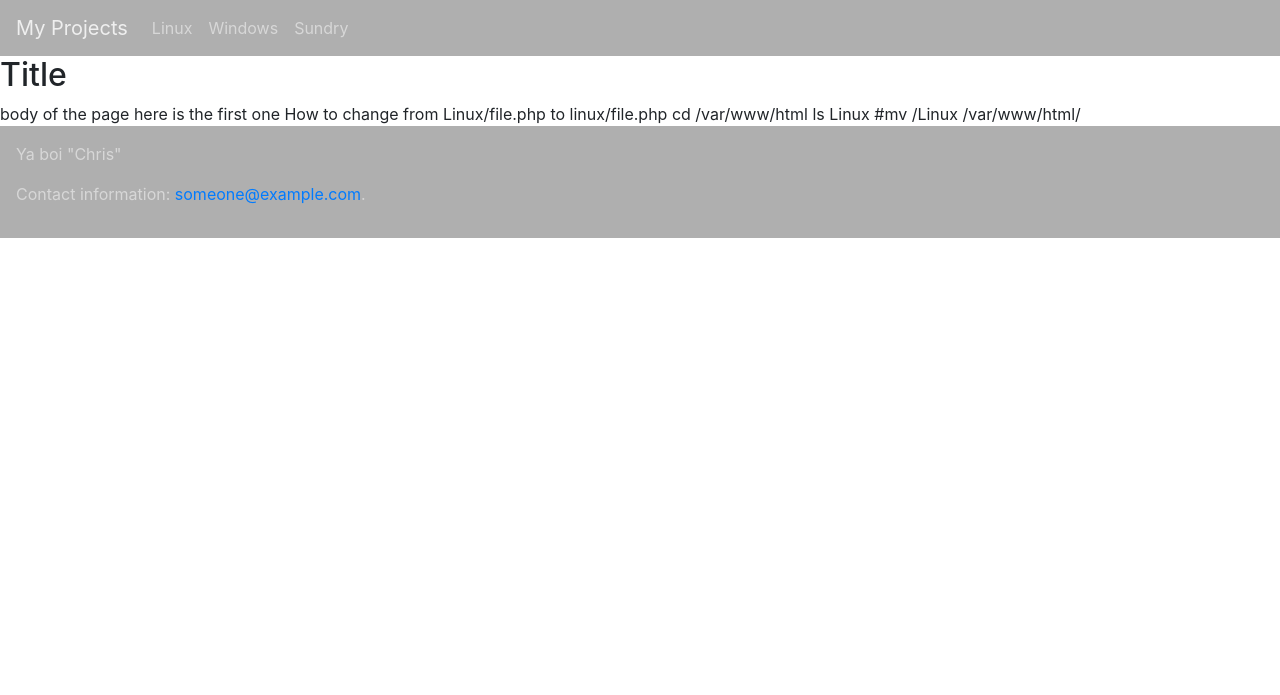
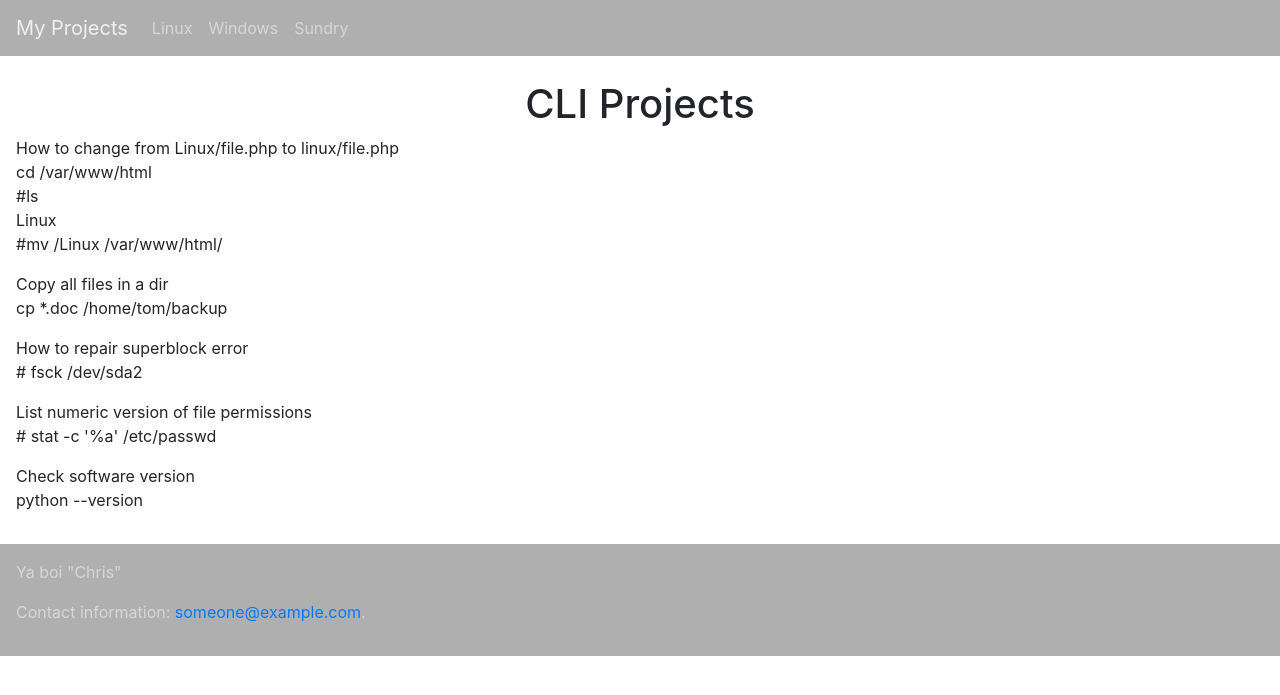
Before and after one commit to cnichols-git/lab_website, a PHP site: page /linux/cli_snippets.php in a window 1280 px wide. Shown: the top 695 px of the page. Run offline with PHP 8.4, Linux system fonts and the light colour scheme.

Commit message:
adding linux dir

```diff
--- a/linux/cli_snippets.php
+++ b/linux/cli_snippets.php
@@ -1,24 +1,47 @@
 <?php  include $_SERVER['DOCUMENT_ROOT'] . '/head.php';?>
 <?php  include $_SERVER['DOCUMENT_ROOT'] . '/nav.php';?>
 
-    <div main>
-    <h2>Title</h2>
+    <div main >
+        <div class="content pad-1">
+            <h1 class="text-center mt-2">CLI Projects</h1>
+            <div class="snippet">
+                <div class="snippet-subject">How to change from Linux/file.php to linux/file.php<br></div>
+                    <p class="snippet-def">
+                        cd /var/www/html<br>#ls<br>Linux<br>#mv /Linux /var/www/html/
+                    </p>
+            </div>
+            <div class="snippet">
+            <div class="snippet-subject">Copy all files in a dir</div>
+                <p class="snippet-def">
+                    cp *.doc /home/tom/backup
+                </p>
+            </div>
+            <div class="snippet">
+            <div class="snippet-subject">How to repair superblock error</div>
+                <p class="snippet-def">
+                    # fsck  /dev/sda2
+                </p>
+            </div>
+            <div class="snippet">
+            <div class="snippet-subject">List numeric version of file permissions</div>
+                <p class="snippet-def">
+                    # stat -c '%a' /etc/passwd
+                </p>
+            </div>
+            <div class="snippet">
+            <div class="snippet-subject">Check software version</div>
+                <p class="snippet-def">
+                    python --version
+                </p>
+            </div>
+        </div>
     </div>
-
-    body of the page
-
-    here is the first one
-
-    How to change from
-
-    Linux/file.php to linux/file.php
-
-    cd /var/www/html
-    ls
-    Linux
-
-    #mv /Linux /var/www/html/
-
     <div class="footer"><?php include $_SERVER['DOCUMENT_ROOT'] . '/footer.php'?></div>
   </body>
 </html>
+<!--
+<div class="snippet">
+    <div class="snippet-subject"></div>
+    <div class="snippet-def"></div>
+</div>
+-->
```
